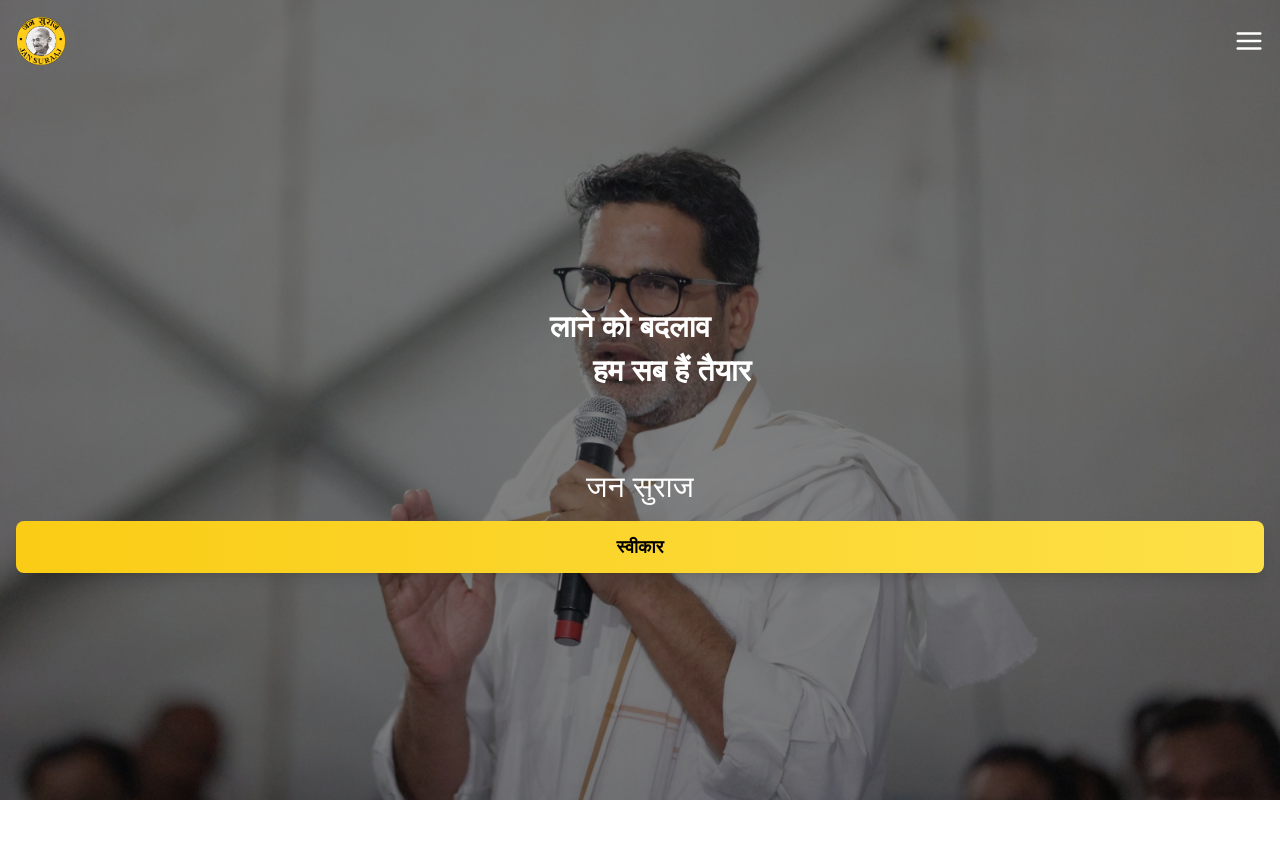
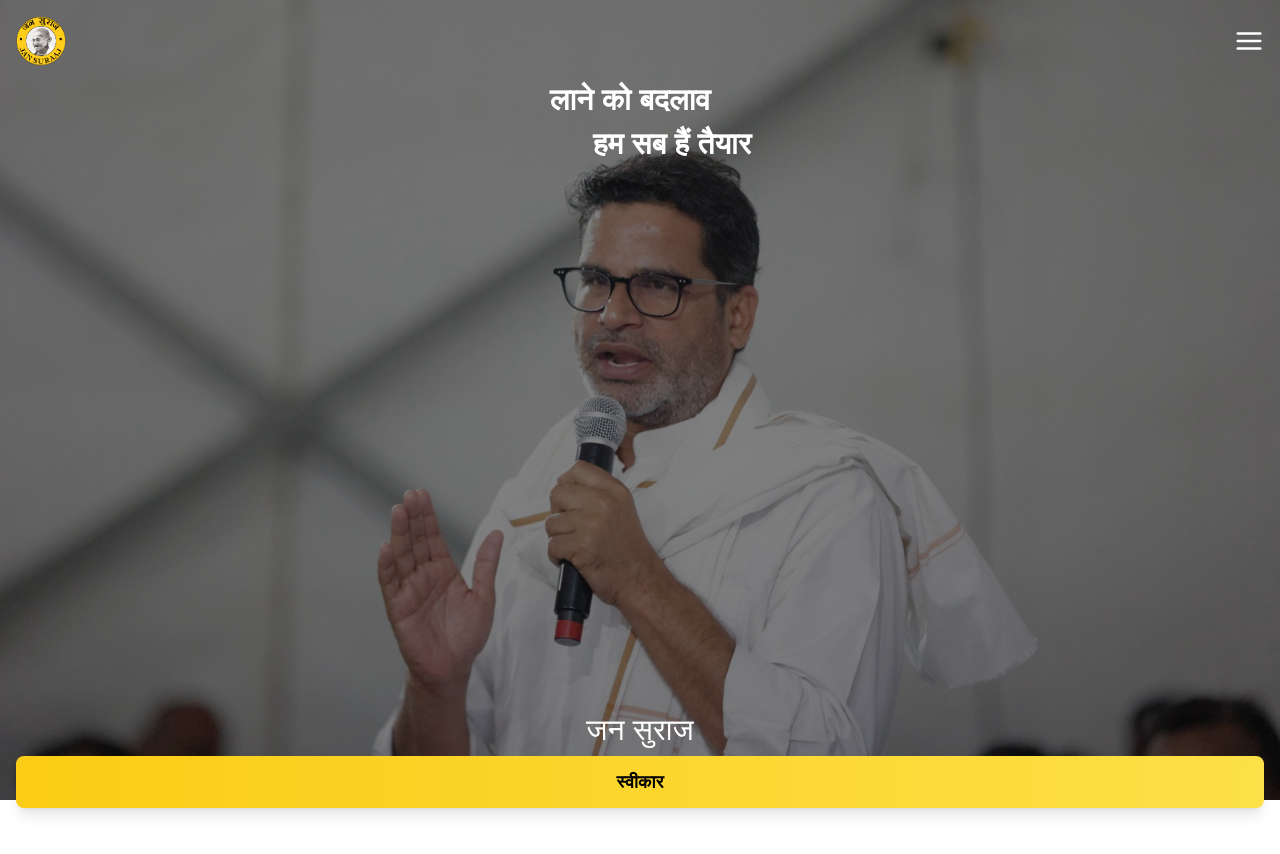
Before and after one commit to RaghavenderSingh/jsptest, a Next.js app: page / in a window 1280 px wide. Shown: the top 854 px of the page. Before the commit the page ends 800 px from the top, so only its background shows below. Built offline with nearby package versions, Linux system fonts and the light colour scheme.

Commit message:
landing page text align fix

```diff
--- a/components/Home.tsx
+++ b/components/Home.tsx
@@ -26,13 +26,15 @@
         </div>
 
         <div className="flex-grow flex flex-col justify-center items-center text-white px-4">
-          <div className="text-center mb-20">
+          <div className="text-center mb-[550px]">
             <h1 className="text-3xl font-semibold mb-2 pr-5">लाने को बदलाव</h1>
             <h2 className="text-3xl font-semibold pl-16">हम सब हैं तैयार</h2>
           </div>
-          <p className="text-3xl  mb-4">जन सुराज</p>
+          <div className="mb-[4rem] w-full text-center flex flex-col gap-2 items-center justify-center ">
+            <p className="text-3xl">जन सुराज</p>
 
-          <UserInfoPopup />
+            <UserInfoPopup />
+          </div>
         </div>
       </div>
     </div>
```
